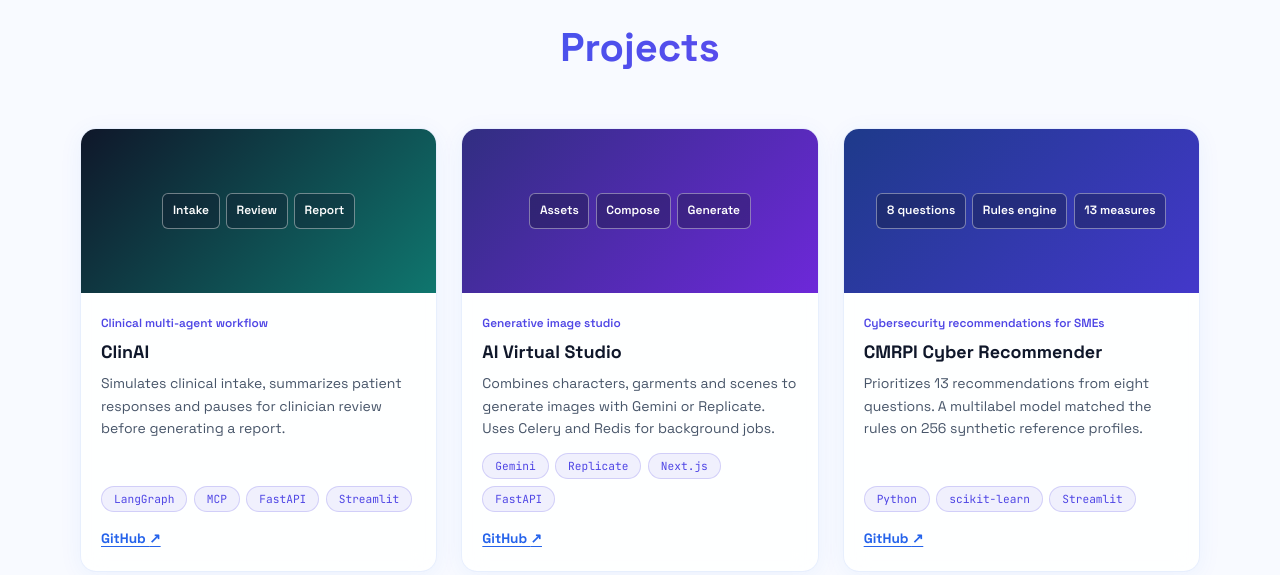
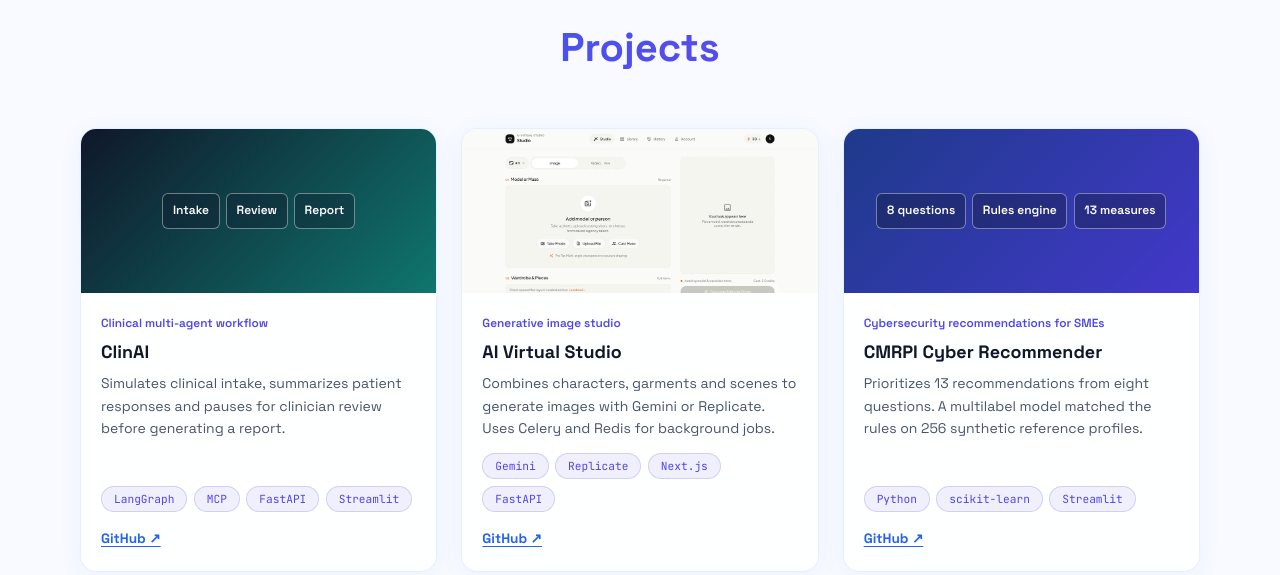
Before and after one commit to ELbihi/Portfolio, a plain HTML site: page index.html in a window 1280 px wide. Shown: the part 4560-5135 px from the top of the page. Drawn offline with Linux system fonts and the light colour scheme.

Commit message:
Show AI Virtual Studio screenshot on project card

```diff
--- a/index.html
+++ b/index.html
@@ -454,7 +454,7 @@
         </article>
 
         <article class="project-card card reveal">
-          <div class="project-card__banner project-card__banner--indigo-purple" aria-hidden="true"><div class="project-card__flow"><span>Assets</span><span>Compose</span><span>Generate</span></div></div>
+          <div class="project-card__banner project-card__banner--screenshot"><img src="assets/img/projects/ai-virtual-studio.webp" alt="AI Virtual Studio interface with model, wardrobe, scene and preview panels" loading="lazy" decoding="async" /></div>
           <div class="project-card__body">
             <p class="project-card__category">Generative image studio</p>
             <h3 class="project-card__title">AI Virtual Studio</h3>
```
Also changed, not shown: assets/img/projects/ai-virtual-studio.webp (added).
